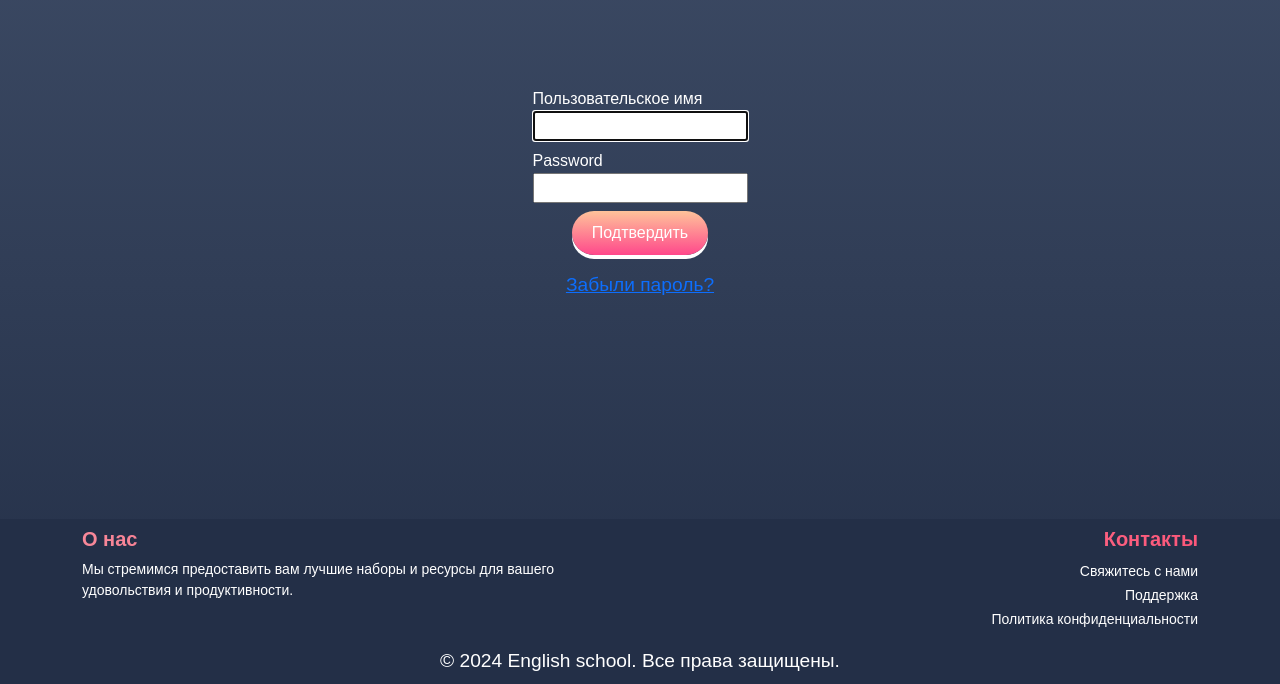
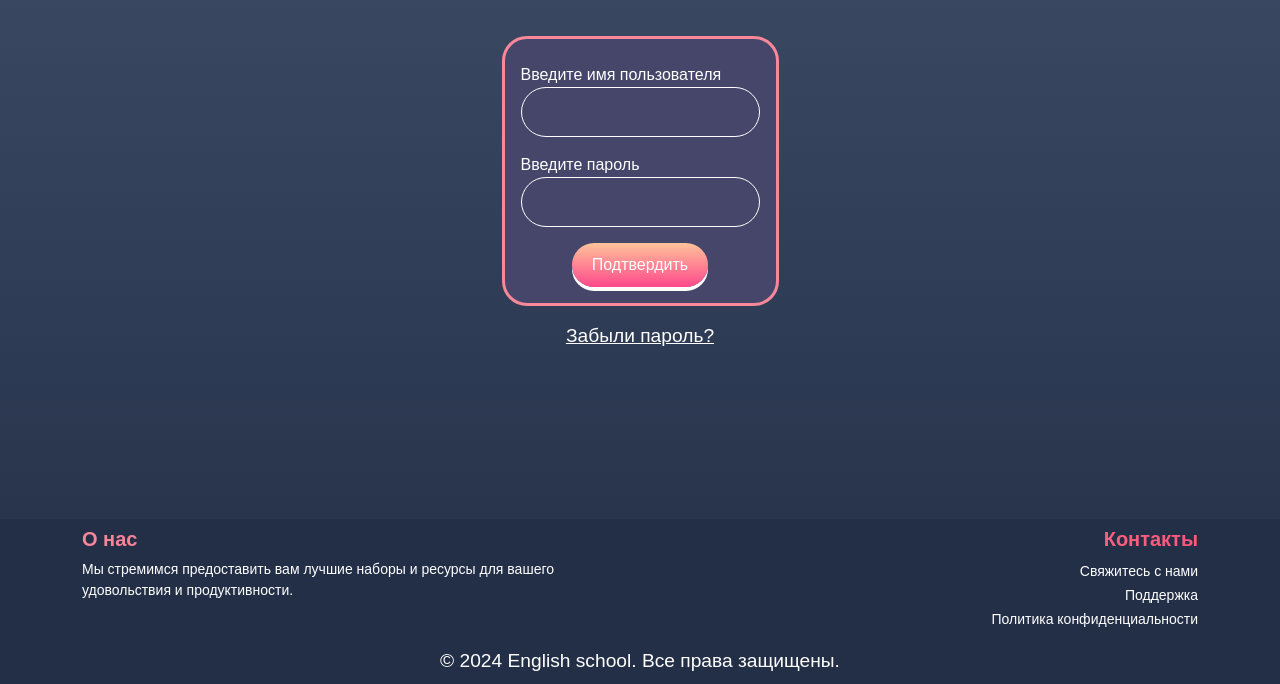
Before and after one commit to EgorDikanskiy/English_school, a Django app: page /auth/login/ in a window 1280 px wide. Shown: the part 116-800 px from the top of the page. Run offline with Django 5.2, Linux system fonts and the light colour scheme; parts of the project's set-up code (start-up, migrations or seed data) failed here and were passed over.

Commit message:
add_style_auth_forms

```diff
--- a/english/templates/includes/auth_form.html
+++ b/english/templates/includes/auth_form.html
@@ -10,30 +10,20 @@
 </div>
 {% endfor %}
 {% with request.resolver_match.view_name as view_name %}
-<div class="d-flex {% if view_name != 'catalog:spot_detail' %}justify-content-center{% endif %}">
+<div class="d-flex justify-content-center">
   <form method="post" enctype="multipart/form-data">
     {% csrf_token %}
-    <div class="mb-3">
+    <div class="mb-3 catalog_card py-3 px-3">
       {% for field in form %}
       <div class="form-label {% if field.errors %}error{% endif %}">
-        <label class="control-label" for="{{field.id_for_label}}">{{ field.label|capfirst }}</label>
+        <label class="control-label mt-2" for="{{field.id_for_label}}">{{ field.label|capfirst }}</label>
         <div class="controls">
           {{field}}
-          <h6>{{field.help_text}}</h6>
-          {% if form.errors %}
-          <span class="help-inline">
-                                {% for error in field.errors %}
-                                    <div class="text-warning">
-                                        {{ error|escape }}
-                                    </div>
-                                {% endfor %}
-                            </span>
-          {% endif %}
         </div>
       </div>
       {% endfor %}
       <div class="{% if view_name != 'catalog:spot_detail' and view_name != 'catalog:create_spot' %}text-center{% endif %}">
-        <input type="submit" class="btn btn-primary" value="Подтвердить" title="Подтвердить"/>
+        <input type="submit" class="btn btn-primary mt-2" value="Подтвердить" title="Подтвердить"/>
       </div>
     </div>
   </form>
--- a/english/templates/includes/header.html
+++ b/english/templates/includes/header.html
@@ -10,7 +10,7 @@
                 <ul class="nav col-12 col-lg-auto my-2 justify-content-center my-md-0 text-small">
                     <li class="nav-item">
                         <a href="{% if view_name != 'teach:teach' %}{% url 'teach:teach' %}{% else %}#
-                  {% endif %}" class="btn custom-btn2 mx-2{% if view_name == 'teach:teach' %}active{% endif %}">
+                  {% endif %}" class="btn custom-btn2 mx-2">
                             Главная
                         </a>
                     </li>
--- a/english/templates/users/auth/login.html
+++ b/english/templates/users/auth/login.html
@@ -6,7 +6,7 @@
         {% include 'includes/auth_form.html' %}
         <div class="text-center">
             <p>
-        <a href="{% url 'users:password_reset' %}">Забыли пароль?</a>
+                <a href="{% url 'users:password_reset' %}" class="text-white">Забыли пароль?</a>
             </p>
         </div>
 </div>
--- a/english/users/forms.py
+++ b/english/users/forms.py
@@ -13,7 +13,10 @@ class CustomUserCreateForm(UserCreationForm):
     def __init__(self, *args, **kwargs) -> None:
         super().__init__(*args, **kwargs)
         for field in self.visible_fields():
-            field.field.widget.attrs["class"] = "form-control"
+            field.field.widget.attrs["class"] = "custom_input"
+
+    password1 = CharField(label="Введите пароль", widget=PasswordInput())
+    password2 = CharField(label="Подтвердите пароль", widget=PasswordInput())
 
     class Meta:
         model = User
@@ -23,6 +26,16 @@ class CustomUserCreateForm(UserCreationForm):
             "password1",
             "password2",
         )
+
+
+class CustomLoginForm(Form):
+    def __init__(self, *args, **kwargs) -> None:
+        super().__init__(*args, **kwargs)
+        for field in self.visible_fields():
+            field.field.widget.attrs["class"] = "custom_input"
+
+    username = CharField(label="Введите имя пользователя")
+    password = CharField(label="Введите пароль", widget=PasswordInput())
 
 
 class CustomUserChangeForm(UserChangeForm):
--- a/english/users/urls.py
+++ b/english/users/urls.py
@@ -30,10 +30,7 @@ urlpatterns = [
     ),
     path(
         "login/",
-        djangoviews.LoginView.as_view(
-            template_name="users/auth/login.html",
-            redirect_authenticated_user=True,
-        ),
+        views.LoginView.as_view(),
         name="login",
     ),
     path(
--- a/english/users/views.py
+++ b/english/users/views.py
@@ -1,5 +1,5 @@
 from django.conf import settings
-from django.contrib.auth import login
+from django.contrib.auth import login, authenticate
 from django.contrib.sites.shortcuts import get_current_site
 from django.core.mail import EmailMultiAlternatives
 from django.http import HttpResponse, HttpResponseNotAllowed
@@ -14,6 +14,7 @@ from users.forms import (
     EditProfile,
     FormEmailPass,
     FormResetPassword,
+    CustomLoginForm,
 )
 from users.models import User
 from users.utils import email_confirmation_token
@@ -177,3 +178,13 @@ class ChangePasswordDone(generic.TemplateView):
 
 class ResetPasswordDone(generic.TemplateView):
     template_name = PATH + "auth/password_reset_done.html"
+
+
+class LoginView(generic.View):
+    template = PATH + "auth/login.html"
+    context = {}
+
+    def get(self, request):
+        form = CustomLoginForm(request.POST)
+        self.context['form'] = form
+        return render(request, self.template, self.context)
```
Lines whose indentation alone changed are shown as unchanged.
